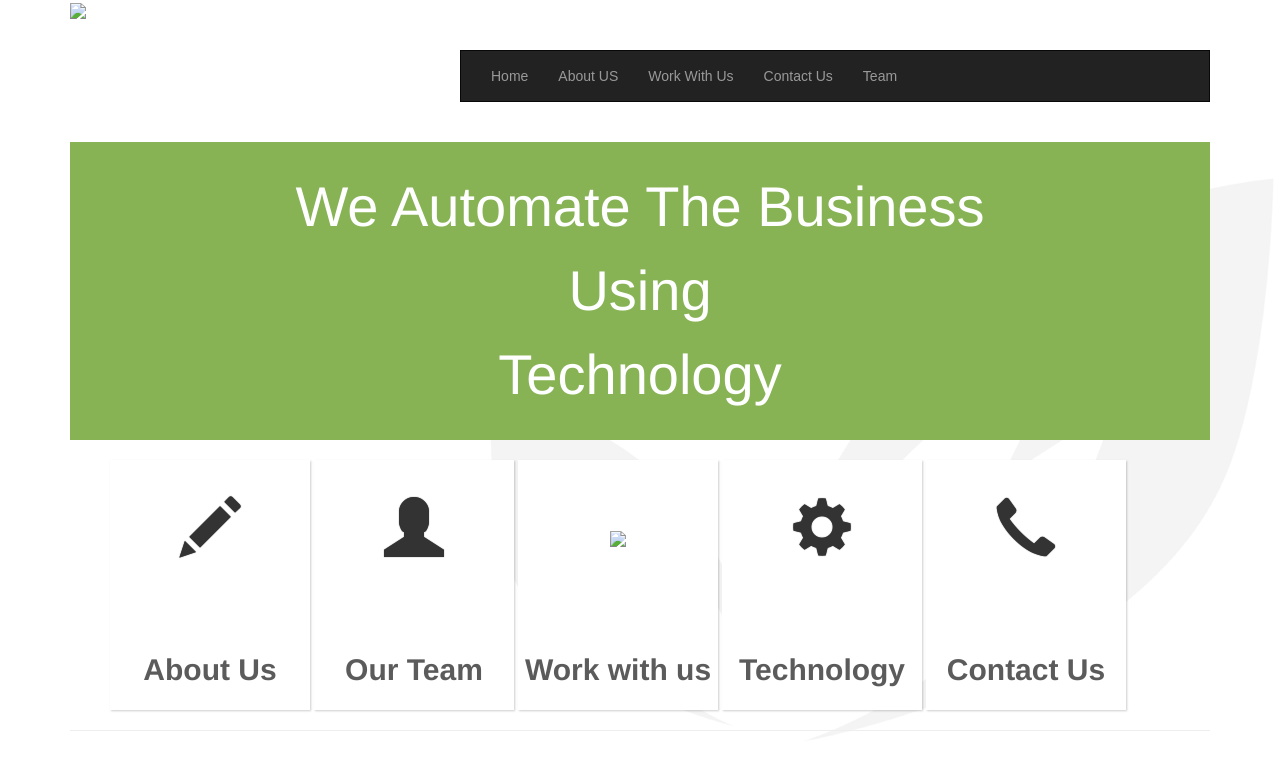
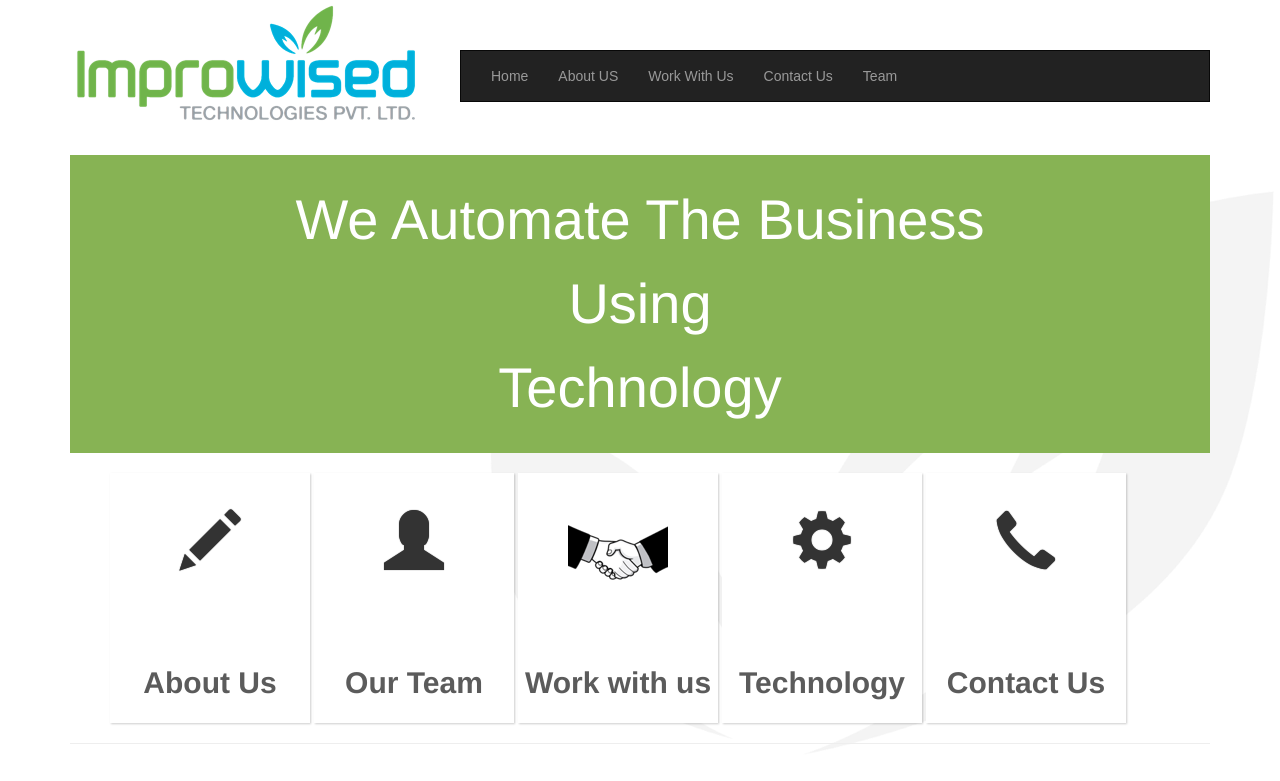
Before and after one commit to Improwised/PlayGround, a plain HTML site: page index.html in a window 1280 px wide. Drawn offline with nearby package versions, Linux system fonts and the light colour scheme; files that its build step writes are made by us from their sources; files whose address does not match are found by name.

Commit message:
Formatting index page (indent content).

```diff
--- a/index.html
+++ b/index.html
@@ -6,228 +6,118 @@
     <!-- Bootstrap -->
 
     <link href="css/bootstrap.css" rel="stylesheet" media="screen">
-    <link href="index.css" rel="stylesheet">
-
+    <link href="css/index.css" rel="stylesheet">
+    <!-- jQuery (necessary for Bootstrap's JavaScript plugins) -->
+    <script src="//code.jquery.com/jquery.js"></script>
+    <!-- Include all compiled plugins (below), or include individual files as needed -->
+    <script src="js/bootstrap.min.js"></script>
     <!-- HTML5 shim and Respond.js IE8 support of HTML5 elements and media queries -->
     <!--[if lt IE 9]>
       <script src="../../assets/js/html5shiv.js"></script>
       <script src="../../assets/js/respond.min.js"></script>
     <![endif]-->
-
   </head>
 
   <body>
-
     <div class="container">
-
       <div class="row">
-
         <div class="col-lg-4 col-md-4 col-sm-4 col-xs-12">
-
-                <a href=""><img src="4.png"></a>
-
+          <a href=""><img src="img/4.png"></a>
         </div> <!--company-logo-->
-
-
         <div class="col-lg-8 col-md-8 col-sm-8 col-xs-12">
-
           <nav class="navbar navbar-inverse" role="navigation" style="margin-top:50px;">
-
             <div class="navbar-header">
-
               <button type="button" class="navbar-toggle" data-toggle="collapse" data-target=".navbar-ex1-collapse">
-
                 <span class="sr-only">Toggle navigation</span>
                 <span class="icon-bar"></span>
                 <span class="icon-bar"></span>
                 <span class="icon-bar"></span>
-
               </button>
-
             </div> <!-- Brand and toggle get grouped in mobile display -->
-
             <div class="collapse navbar-collapse navbar-ex1-collapse" style="border-radius:0px;">
-
               <ul class="nav navbar-nav">
-
                 <li><a href="#">Home</a></li>
-
                 <li><a href="#">About US</a></li>
-
                 <li><a href="#">Work With Us</a></li>
-
                 <li><a href="#">Contact Us</a></li>
-
                 <li><a href="#">Team</a></li>
-
               </ul> <!-- navigation bar-->
-
             </div><!-- navbar-collapse -->
-
           </nav>
-
         </div>
-
-
       </div> <!-- row company logo + fb + g + t -->
 
       <div class="row">
-
       </div> <!-- row navogation bar -->
 
       <div class="row">
-
         <div class="col-xs-12 text-center">
-
           <h1> We Automate The Business <br>Using <br>Technology</h1>
-
         </div>  <!-- tag line -->
-
       </div> <!-- row tag line -->
-
       <div class="row">
-
         <div class="col-lg-12">
-
           <div class="content">
-
             <ul class="ca-menu">
-
               <li>
-
                 <a href="#">
-
                   <span class="ca-icon">
-
                     <span class="glyphicon glyphicon-pencil"></span>
-
                   </span>
-
                   <div class="ca-content">
-
-                                    <h2 class="ca-main">
-
-                                        About Us
-
-                                    </h2>
-
-
+                    <h2 class="ca-main">About Us</h2>
                   </div>
                 </a>
-
               </li>
 
               <li>
-
                 <a href="#">
-
                   <span class="ca-icon">
-
                     <span class="glyphicon glyphicon-user"></span>
-
                   </span>
-
                   <div class="ca-content">
-
-                                    <h2 class="ca-main">
-
-                                        Our Team
-
-                                    </h2>
-
+                    <h2 class="ca-main">Our Team</h2>
                   </div>
                 </a>
-
               </li>
 
               <li>
-
                 <a href="#">
-
                   <span class="ca-icon">
-
-                                  <img src="t2.png">
-
+                    <img src="img/t2.png">
                   </span>
-
                   <div class="ca-content">
-
-                                    <h2 class="ca-main">
-
-                                        Work with us
-
-                                    </h2>
-
+                    <h2 class="ca-main">Work with us</h2>
                   </div>
                 </a>
-
               </li>
 
               <li>
-
                 <a href="#">
-
                   <span class="ca-icon">
-
                     <span class="glyphicon glyphicon-cog"></span>
-
                   </span>
-
                   <div class="ca-content">
-
-                                    <h2 class="ca-main">
-
-                                        Technology
-
-                                    </h2>
-
+                    <h2 class="ca-main">Technology</h2>
                   </div>
-
                 </a>
-
               </li>
 
               <li>
-
                 <a href="#">
-
                   <span class="ca-icon">
-
                     <span class="glyphicon glyphicon-earphone"></span>
-
                   </span>
-
                   <div class="ca-content">
-
-                                    <h2 class="ca-main">
-
-                                        Contact Us
-
-                                    </h2>
-
+                    <h2 class="ca-main">Contact Us</h2>
                   </div>
                   </a>
-
               </li>
-
             </ul>
-
           </div>
-
         </div>
-
       </div> <!-- row complete -->
-
       <hr>
-
     </div>  <!-- container -->
-
-
-    <!-- jQuery (necessary for Bootstrap's JavaScript plugins) -->
-    <script src="//code.jquery.com/jquery.js"></script>
-    <!-- Include all compiled plugins (below), or include individual files as needed -->
-    <script src="js/bootstrap.min.js"></script>
-
   </body>
-
 </html>
```
Lines whose indentation alone changed are shown as unchanged.
